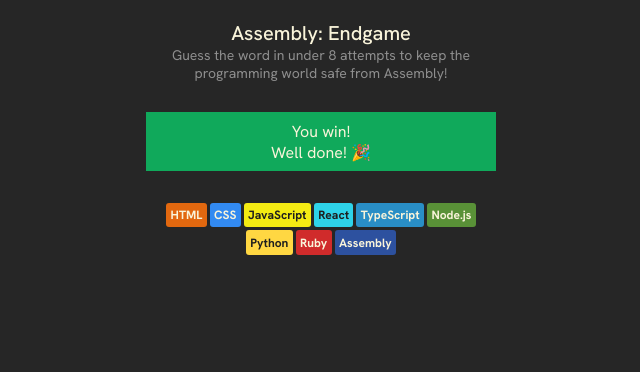
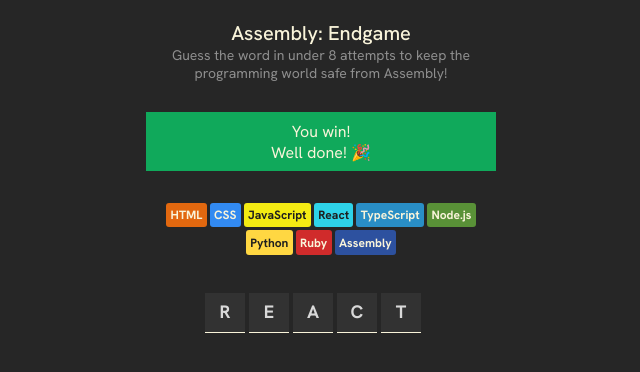
Before and after one commit to emazack/assembly-game, a React (Vite) app: page / in a window 1280 px wide. Shown: the top 372 px of the page, without its empty margins (319-959 px from the left). Built offline with nearby package versions, Linux system fonts and the light colour scheme.

Commit message:
Add word display feature with letter separation and styling

```diff
--- a/src/App.jsx
+++ b/src/App.jsx
@@ -2,6 +2,16 @@ import React from "react"
 import { languages } from "./languanges"
 
 export default function AssemblyEndgame() {
+
+    const [currentWord, setCurrentWord] = React.useState("react")
+
+    const stringToArray = (myString) => {
+        let newArray = []
+        for (let letter = 0; letter < myString.length; letter++) {
+            newArray.push(myString[letter])
+        }
+        return newArray
+    }
 
     const languageElements = languages.map((lang) => {
         return (
@@ -27,6 +37,13 @@ export default function AssemblyEndgame() {
             <section className="badges-langauges">
                 {languageElements}
             </section>
+            <section className="word">
+                {stringToArray(currentWord).map((letter, index) => {
+                    return (
+                        <span className="letter" key={index}>{letter}</span>
+                    )
+                })}
+            </section>
         </main>
     )
 }
--- a/src/index.css
+++ b/src/index.css
@@ -59,3 +59,30 @@ header > p {
     font-weight: 700;
     border-radius: 3px;
 }
+
+
+.word {
+    margin-block: 36px;
+    max-width: 334px;
+    width: 100%;
+    display: flex;
+    justify-content: center;
+    align-items: center;
+}
+
+.letter {
+    background-color: #323232;
+    width: 40px;
+    height: 40px;
+    margin: 0 2px;
+    display: flex;
+    justify-content: center;
+    align-items: center;
+    text-transform: uppercase;
+    font-weight: 700;
+    font-size: 18px;
+    line-height: 100%;
+    letter-spacing: 0%;
+    text-align: center;
+    border-bottom: 1px solid #F9F4DA;
+}
```
